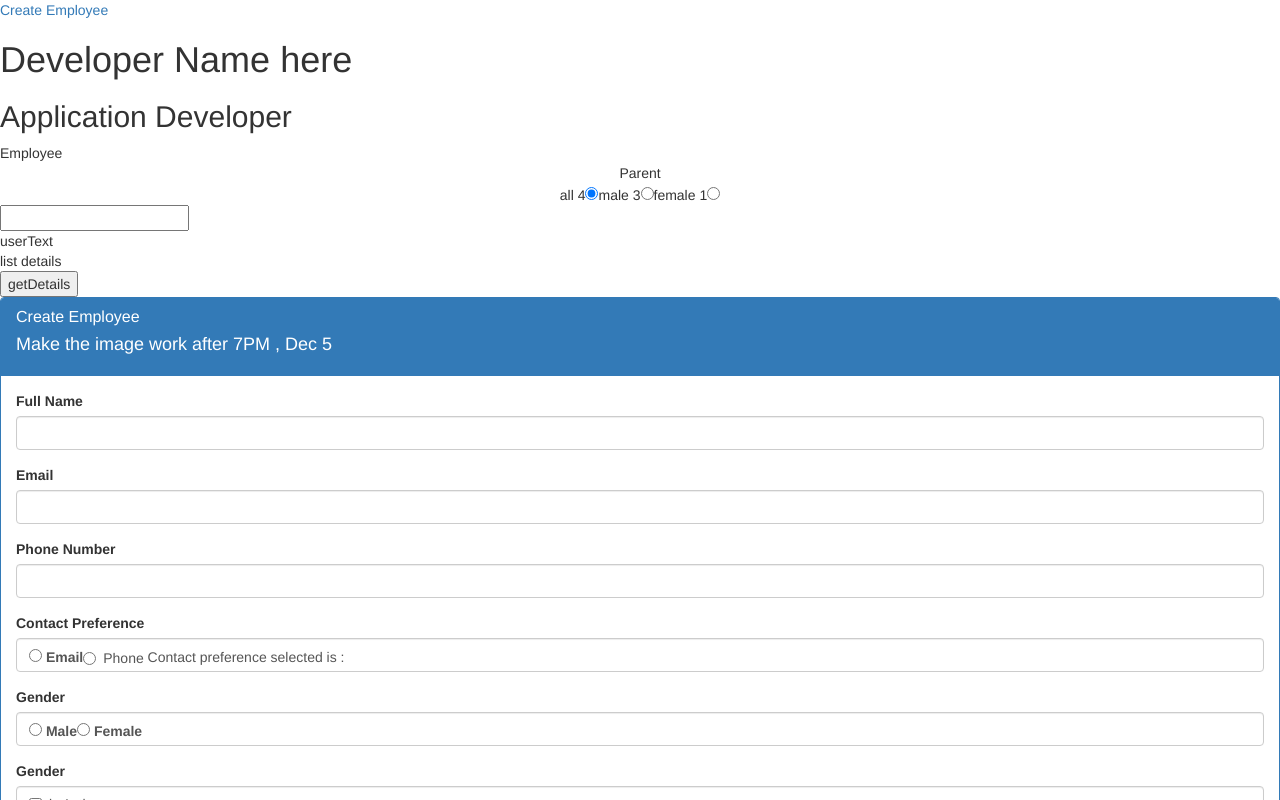
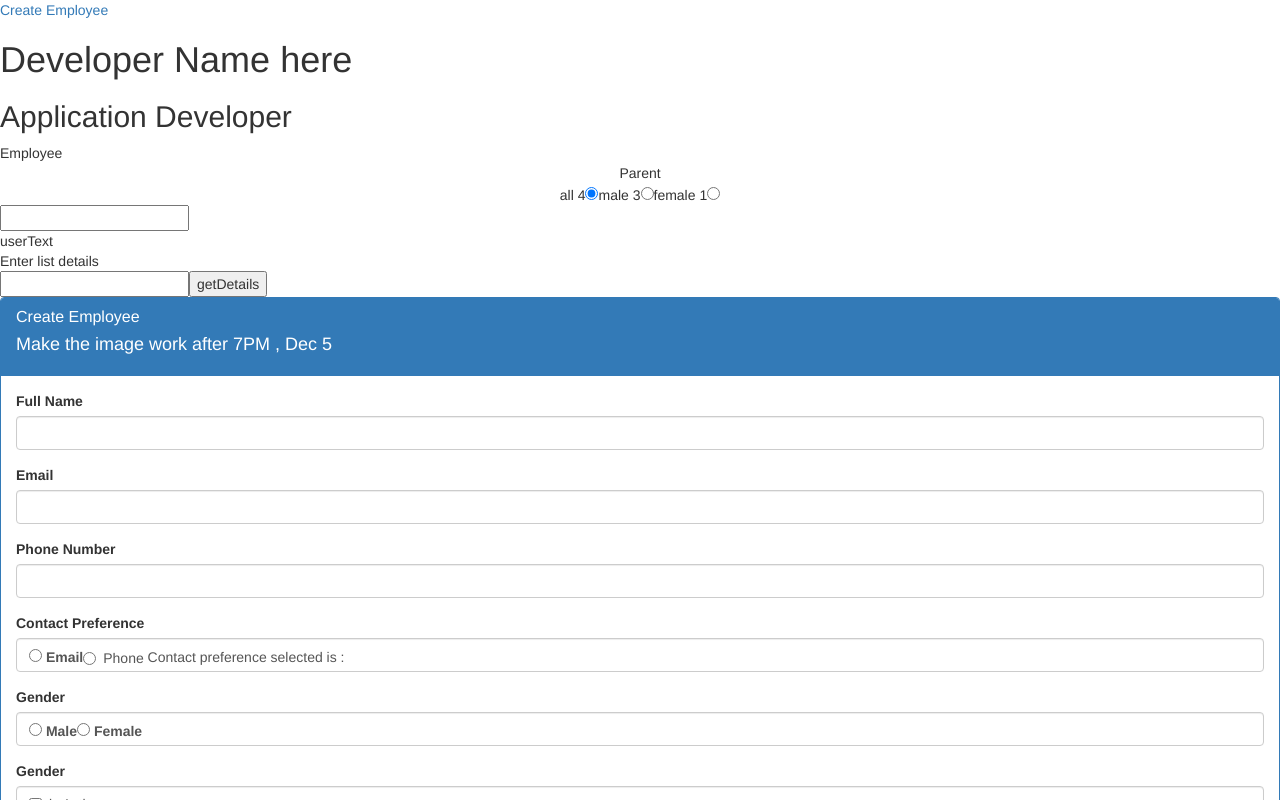
Before and after one commit to anandSant24/Angular7, an Angular app: page /create in a window 1280 px wide. Shown: the top 800 px of the page. Built offline with nearby package versions, Linux system fonts and the light colour scheme.

Commit message:
simple OnChanges Interface uses Simplechange

```diff
--- a/src/app/app.component.html
+++ b/src/app/app.component.html
@@ -12,6 +12,6 @@
 <simple-component [simpleUserInput]="userInput">
 </simple-component>
 
-<list-temp></list-temp>
+<list-temp [inputValList]="userInput"></list-temp>
 
 <router-outlet></router-outlet>
--- a/src/employee/list.component.html
+++ b/src/employee/list.component.html
@@ -1,4 +1,7 @@
-<div>list details</div>
+<div>Enter list details</div>
+
+<input type="text" (change)="getChanges()" />
+
 <input type="button" value="getDetails" (click)="getEmployeeDetails()"/>
 <div *ngIf="list.length">
     <div *ngFor="let item of list">
--- a/src/employee/list.component.ts
+++ b/src/employee/list.component.ts
@@ -1,6 +1,6 @@
 import { Component } from '@angular/core';
 import { SVCListService } from '../api/svcList.service';
-import { THIS_EXPR } from '@angular/compiler/src/output/output_ast';
+import { OnChanges,SimpleChanges, Input } from '@angular/core';
 
 @Component({
     selector:'list-temp',
@@ -8,7 +8,7 @@ import { THIS_EXPR } from '@angular/compiler/src/output/output_ast';
     providers: [SVCListService]
 })
 
-export class ListComponent {
+export class ListComponent implements OnChanges{
     list: any[]=[];
     constructor(private _svclist: SVCListService){
 
@@ -16,4 +16,17 @@ export class ListComponent {
     getEmployeeDetails(): void{
         this.list = this._svclist.getList();
     }
+    @Input()
+    inputValList
+
+    getChanges():void{
+
+    }
+    ngOnChanges(changes: SimpleChanges):void{
+        for(let change in changes){
+            let update = changes[change];
+            console.log(update.currentValue);
+            console.log(update.previousValue);
+        }
+    }
 }
```
